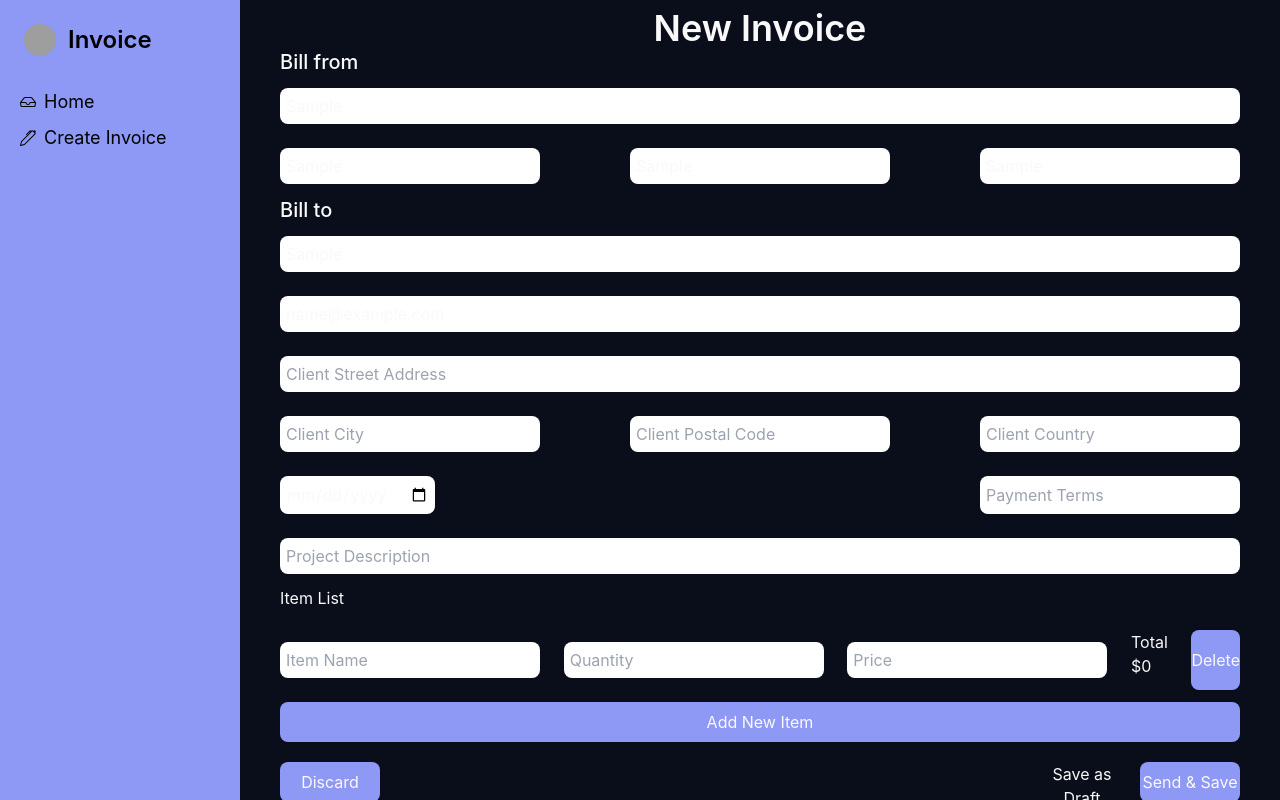
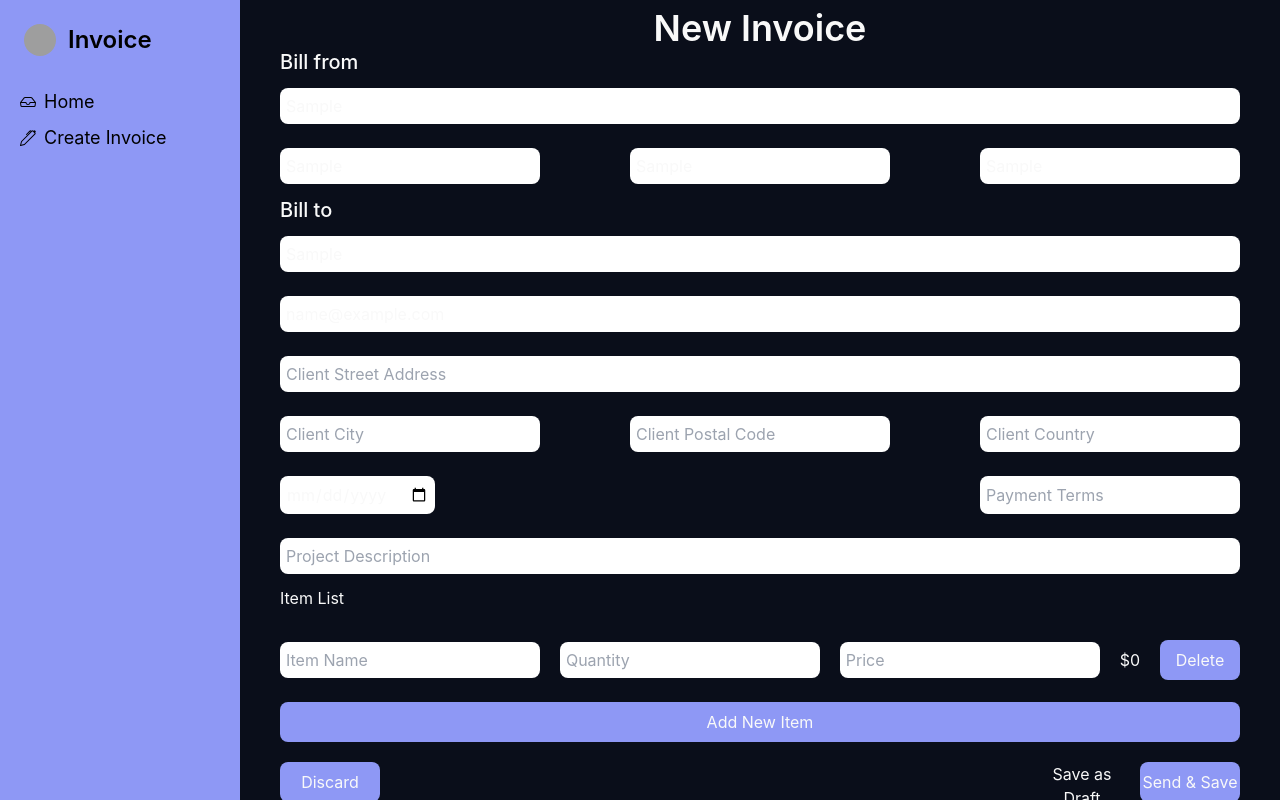
Before and after one commit to tia-cin/invoice-app, a Next.js app: page /new-invoice in a window 1280 px wide. Both pictures are taken after typing "Sample", "Sample", "Sample", "Sample", "Sample", "name@example.com" into the empty fields and a click on the button "Add New Item". Built offline with nearby package versions, Linux system fonts and the light colour scheme; grey boxes are pictures that could not be loaded.

Commit message:
new invoice buttons style fix

```diff
--- a/pages/new-invoice/index.js
+++ b/pages/new-invoice/index.js
@@ -180,7 +180,7 @@ function AddNew() {
             <h3 className="mb-5">Item List</h3>
             <div className="overflow-auto">
               {items?.map((item, i) => (
-                <div key={i} className="flex justify-between mb-3">
+                <div key={i} className="flex justify-between mb-3 items-center">
                   <Inputs
                     text={"Item Name"}
                     name="name"
@@ -198,11 +198,12 @@ function AddNew() {
                     type={"number"}
                     onChange={(e) => handleChange(e, i)}
                   />
-                  <div>
-                    <p>Total</p>
-                    <h4>${item.total}</h4>
-                  </div>
-                  <Buttons text={"Delete"} handle={() => handleDeleteItem(i)} />
+                  <p>${item.total}</p>
+                  <Buttons
+                    text={"Delete"}
+                    styles="w-20 h-10"
+                    handle={() => handleDeleteItem(i)}
+                  />
                 </div>
               ))}
             </div>
```
